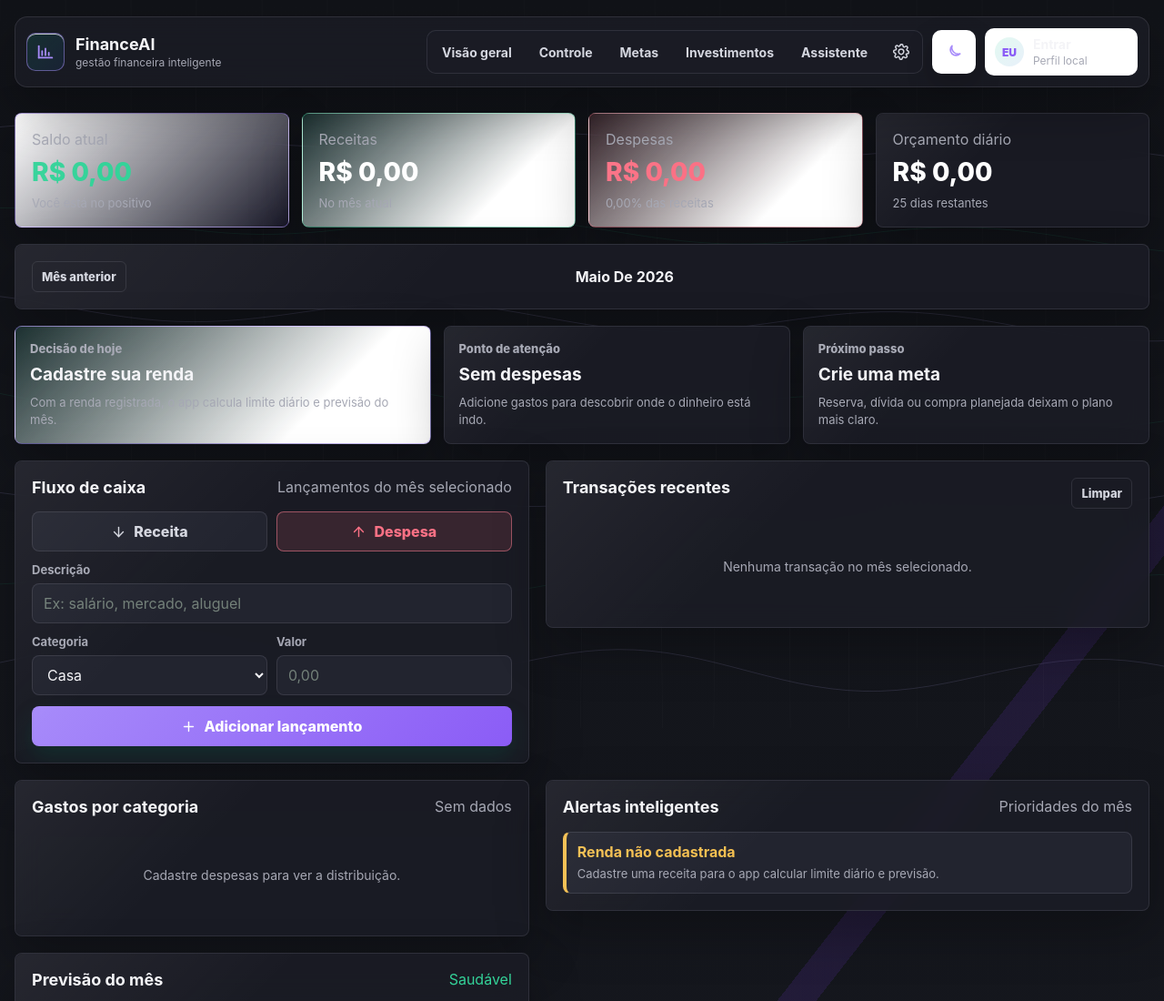
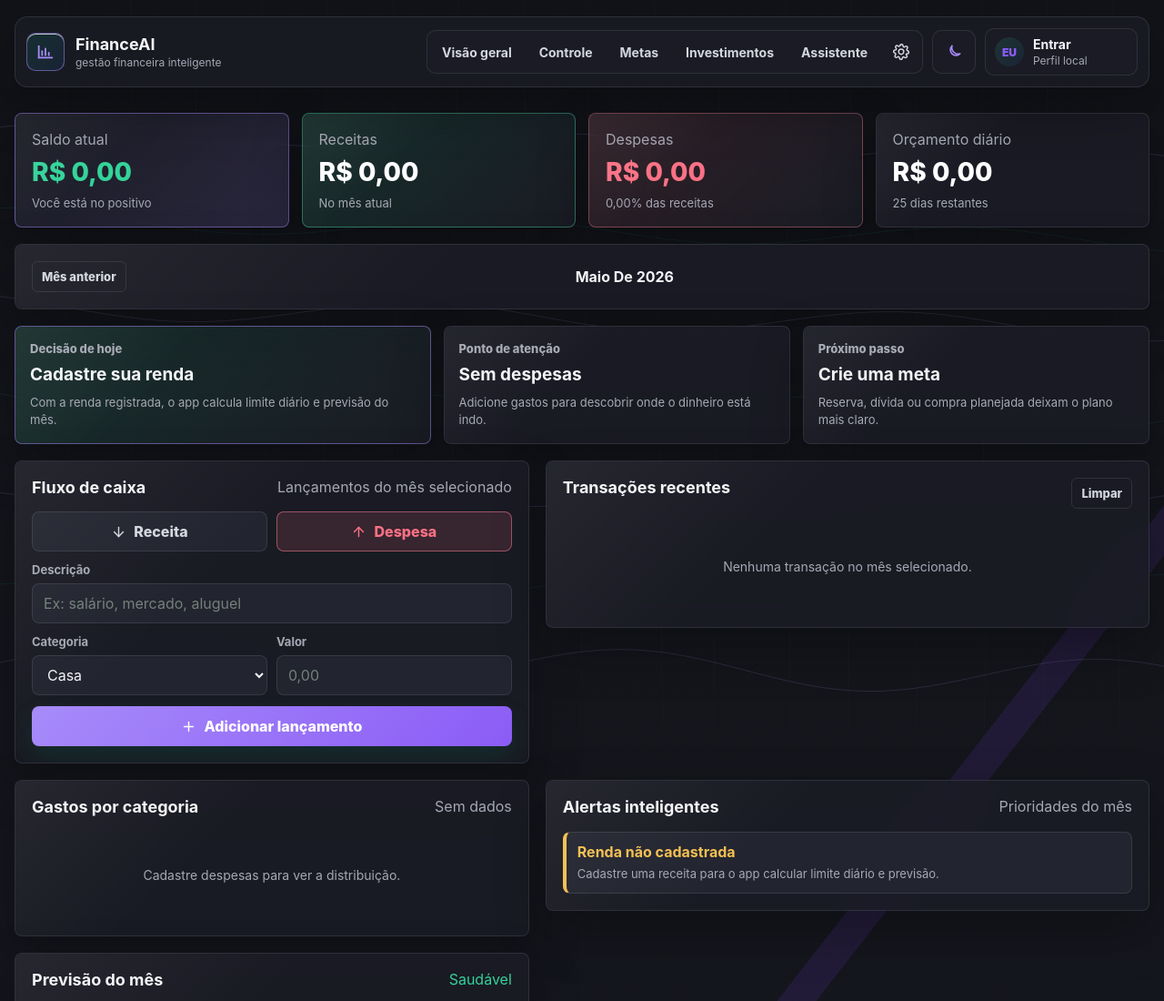
Before and after one commit to Guilherme170407/financeai, a website: page index.html in a window 1280 px wide. Shown: the top 1100 px of the page at 91% size. Drawn offline with Linux system fonts and the light colour scheme; no server answers.

Commit message:
Corrige contraste do tema escuro

```diff
--- a/index.html
+++ b/index.html
@@ -11,7 +11,7 @@
     <script>
       document.documentElement.dataset.theme = localStorage.getItem("financeai_theme_v1") || "dark";
     </script>
-    <link rel="stylesheet" href="styles.css?v=20260507-groq-chat-2" />
+    <link rel="stylesheet" href="styles.css?v=20260507-dark-fix" />
   </head>
   <body>
     <canvas id="ambient-canvas" class="ambient-canvas" aria-hidden="true"></canvas>
@@ -871,6 +871,6 @@
 
     <div id="toast-stack" class="toast-stack" aria-live="polite" aria-atomic="true"></div>
 
-    <script src="script.js?v=20260507-groq-chat-2"></script>
+    <script src="script.js?v=20260507-dark-fix"></script>
   </body>
 </html>
--- a/styles.css
+++ b/styles.css
@@ -416,6 +416,11 @@ html[data-theme="dark"] .ghost-button:hover {
   transition: transform 0.16s ease, background 0.16s ease, color 0.16s ease;
 }
 
+html[data-theme="dark"] .theme-toggle {
+  background: var(--surface);
+  box-shadow: none;
+}
+
 .theme-toggle:hover {
   background: var(--surface-2);
   transform: translateY(-1px);
@@ -449,8 +454,16 @@ html:not([data-theme="dark"]) .moon-icon {
   text-align: left;
 }
 
+html[data-theme="dark"] .account-button {
+  background: var(--surface);
+}
+
 .account-button:hover {
   background: #f9fbfd;
+}
+
+html[data-theme="dark"] .account-button:hover {
+  background: var(--surface-2);
 }
 
 .user-avatar {
@@ -619,14 +632,26 @@ html[data-theme="dark"] .panel::before {
   background: linear-gradient(135deg, #ffffff, rgba(103, 80, 201, 0.09));
 }
 
+html[data-theme="dark"] .accent-card {
+  background: linear-gradient(135deg, var(--surface), var(--purple-soft));
+}
+
 .income-card {
   border-color: color-mix(in srgb, var(--income) 38%, var(--line));
   background: linear-gradient(135deg, rgba(14, 165, 132, 0.13), #ffffff 72%);
 }
 
+html[data-theme="dark"] .income-card {
+  background: linear-gradient(135deg, var(--income-soft), var(--surface));
+}
+
 .expense-card {
   border-color: color-mix(in srgb, var(--expense) 34%, var(--line));
   background: linear-gradient(135deg, rgba(220, 63, 75, 0.12), #ffffff 72%);
+}
+
+html[data-theme="dark"] .expense-card {
+  background: linear-gradient(135deg, var(--expense-soft), var(--surface));
 }
 
 .decision-grid {
@@ -669,6 +694,10 @@ html[data-theme="dark"] .panel::before {
 .primary-decision {
   border-color: var(--line-strong);
   background: linear-gradient(135deg, rgba(14, 165, 132, 0.13), #ffffff 72%);
+}
+
+html[data-theme="dark"] .primary-decision {
+  background: linear-gradient(135deg, var(--income-soft), var(--surface));
 }
 
 .positive {
```
